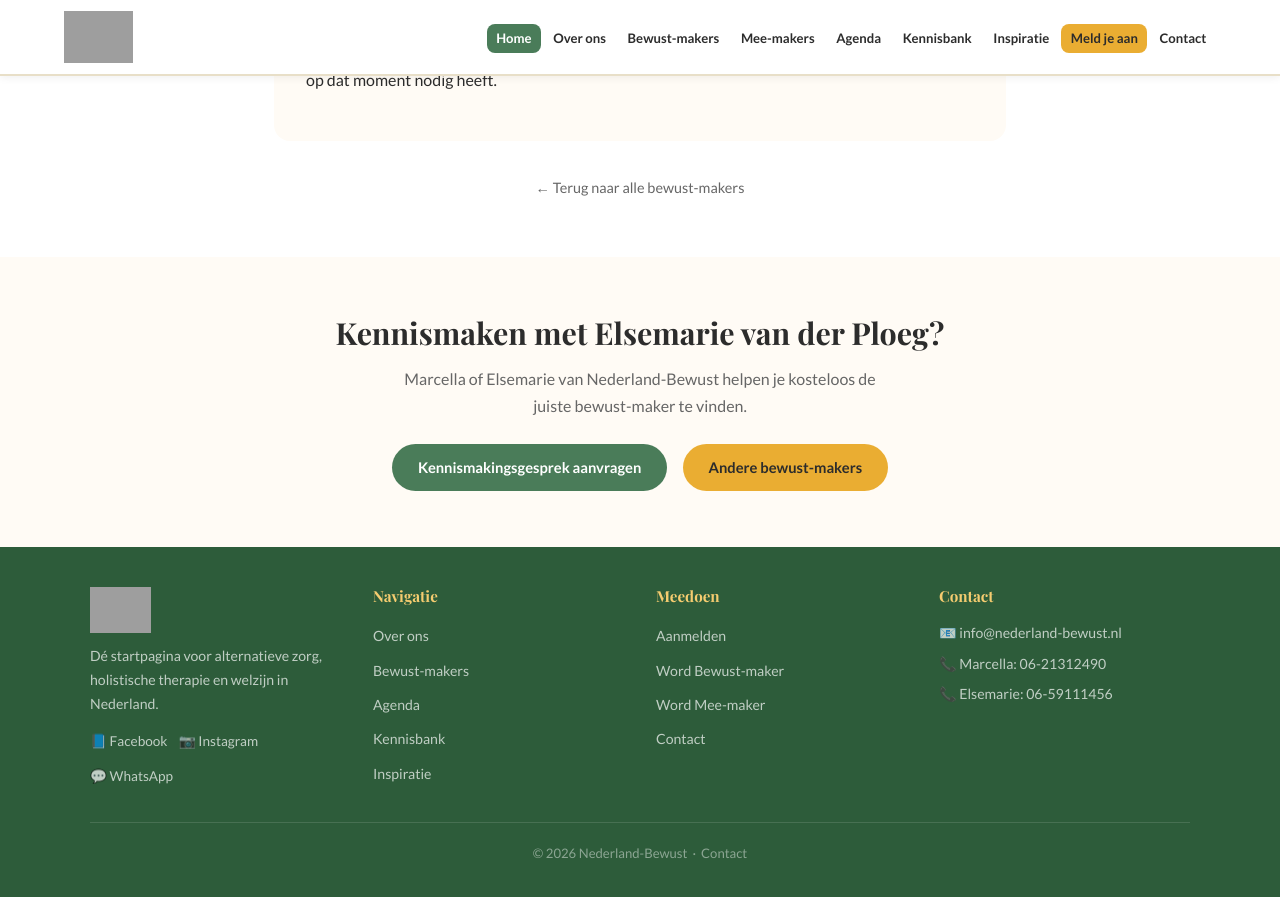
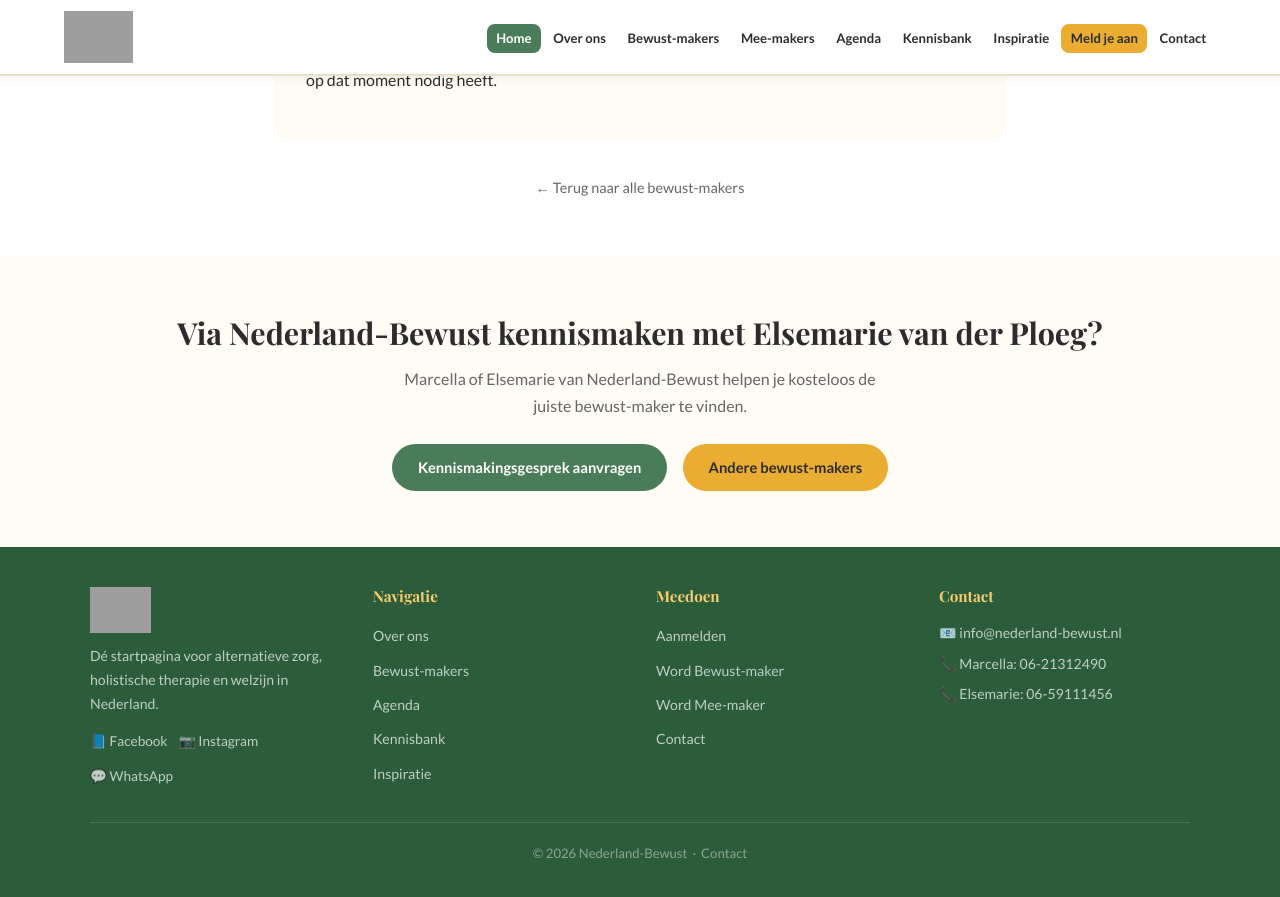
Before and after one commit to hands4flownl/nederland-bewust, a Jekyll site: the page built from pages/bewust-makers/welkom-bij-hands4flow.html, in a window 1280 px wide and 900 px high, scrolled down 741 px. Shown: the top 897 px of the window. Built offline with Jekyll 4.4.1, drawn with Linux system fonts in a browser that asks for light colours; grey boxes are pictures that could not be loaded.

Commit message:
Fix: intakegesprek is adviesgesprek met NB-organisatie, niet bewust-maker

```diff
--- a/pages/bewust-makers/welkom-bij-hands4flow.html
+++ b/pages/bewust-makers/welkom-bij-hands4flow.html
@@ -52,7 +52,7 @@ permalink: /bewust-makers/welkom-bij-hands4flow/
 
 <section class="sectie sectie--kleur">
   <div class="container" style="text-align:center;">
-    <h2>Kennismaken met Elsemarie van der Ploeg?</h2>
+    <h2>Via Nederland-Bewust kennismaken met Elsemarie van der Ploeg?</h2>
     <p style="max-width:500px;margin:0.8rem auto 1.5rem;color:var(--tekst-licht);">Marcella of Elsemarie van Nederland-Bewust helpen je kosteloos de juiste bewust-maker te vinden.</p>
     <div style="display:flex;gap:1rem;justify-content:center;flex-wrap:wrap;">
       <a href="{{ '/contact/' | relative_url }}" class="knop knop--groen">Kennismakingsgesprek aanvragen</a>
```
